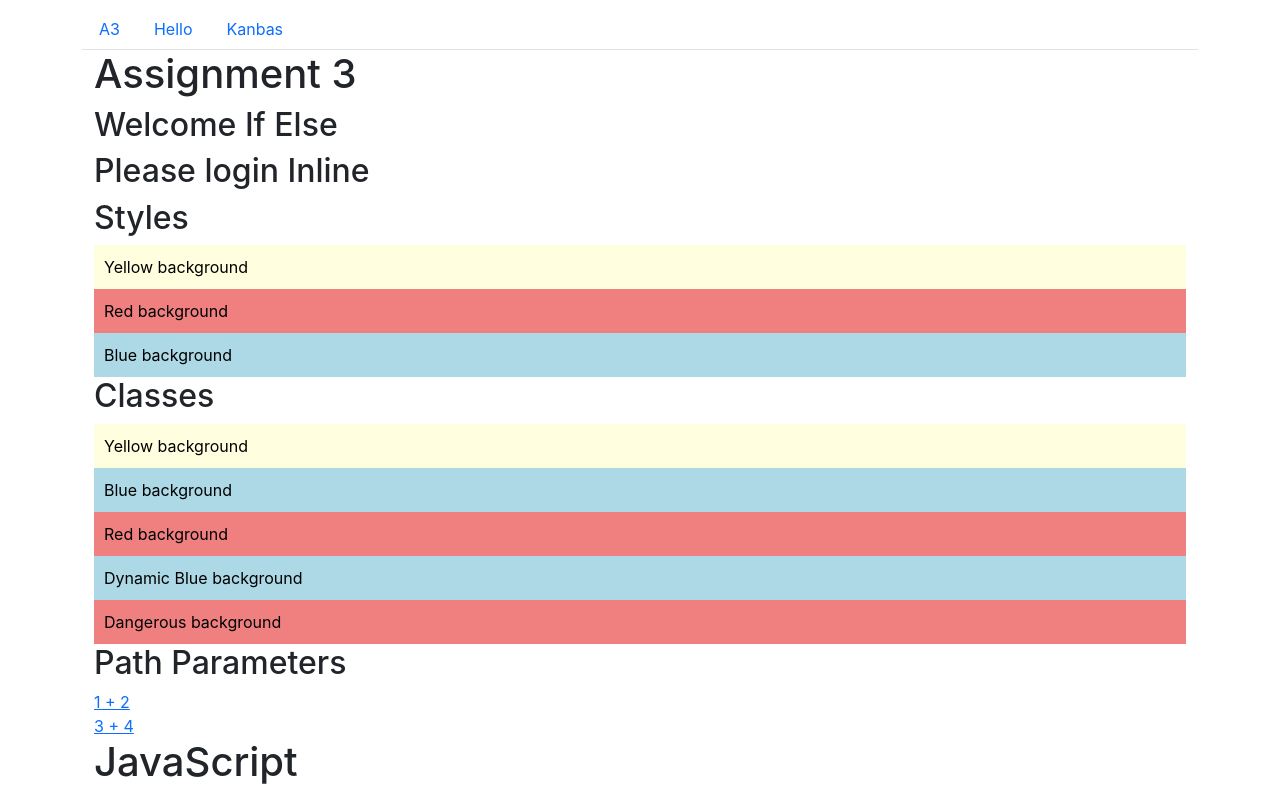
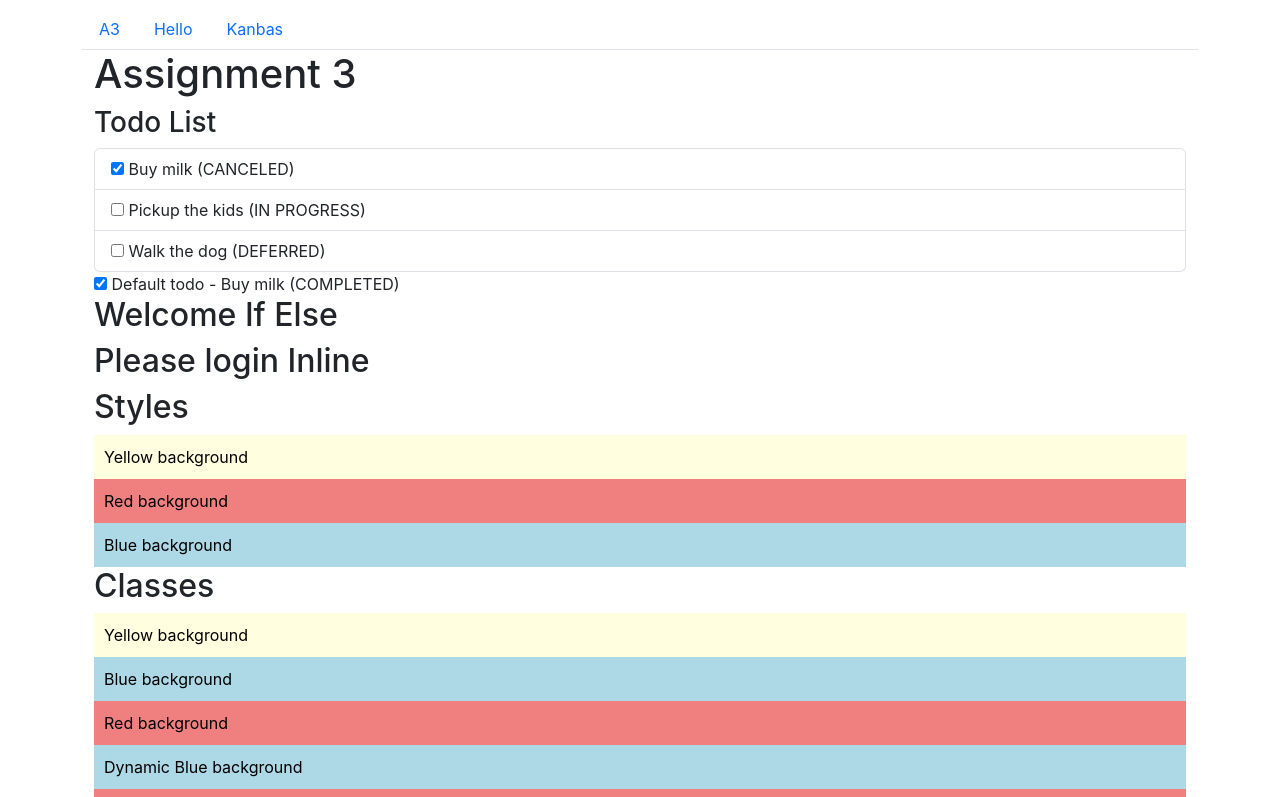
Before and after one commit to richardbeaver/kanbas-react-web-app, a React (Create React App) app: page /#/Labs in a window 1280 px wide. Shown: the top 797 px of the page. Built offline with nearby package versions, Linux system fonts and the light colour scheme; the HTML template or start-up script is replaced by a standard one.

Commit message:
Create todo list (end of lab 3)

```diff
--- /dev/null
+++ b/src/Labs/a3/Todos/TodoItem.jsx
@@ -0,0 +1,17 @@
+const TodoItem = ({
+  todo = {
+    done: true,
+    title: "Default todo - Buy milk",
+    status: "COMPLETED",
+  },
+}) => {
+  return (
+    <li className="list-group-item">
+      <input type="checkbox" defaultChecked={todo.done} />
+      &nbsp;
+      {todo.title} ({todo.status})
+    </li>
+  );
+};
+
+export default TodoItem;
--- /dev/null
+++ b/src/Labs/a3/Todos/TodoList.jsx
@@ -0,0 +1,17 @@
+import TodoItem from "./TodoItem";
+import todos from "./todos.json";
+
+const TodoList = () => {
+  return (
+    <>
+      <h3>Todo List</h3>
+      <ul className="list-group">
+        {todos.map((todo) => {
+          return <TodoItem todo={todo} />;
+        })}
+      </ul>
+    </>
+  );
+};
+
+export default TodoList;
--- /dev/null
+++ b/src/Labs/a3/Todos/todos.json
@@ -0,0 +1,5 @@
+[
+  { "title": "Buy milk", "status": "CANCELED", "done": true },
+  { "title": "Pickup the kids", "status": "IN PROGRESS", "done": false },
+  { "title": "Walk the dog", "status": "DEFERRED", "done": false }
+]
--- a/src/Labs/a3/index.jsx
+++ b/src/Labs/a3/index.jsx
@@ -3,11 +3,16 @@ import ConditionalOutput from "./ConditionalOutput";
 import JavaScript from "./JavaScript";
 import PathParameters from "./PathParameters";
 import Styles from "./Styles";
+import TodoItem from "./Todos/TodoItem";
+import TodoList from "./Todos/TodoList";
 
 function Assignment3() {
   return (
     <div className="container">
       <h1>Assignment 3</h1>
+
+      <TodoList />
+      <TodoItem />
 
       <ConditionalOutput />
       <Styles />
```
